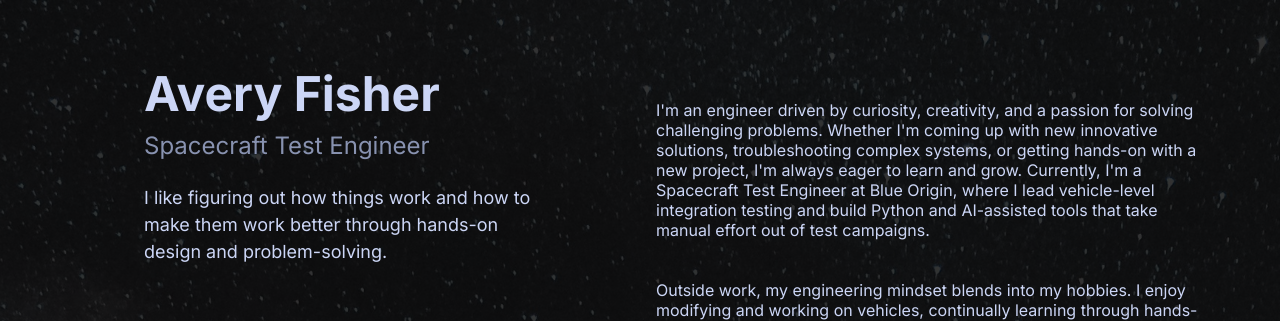
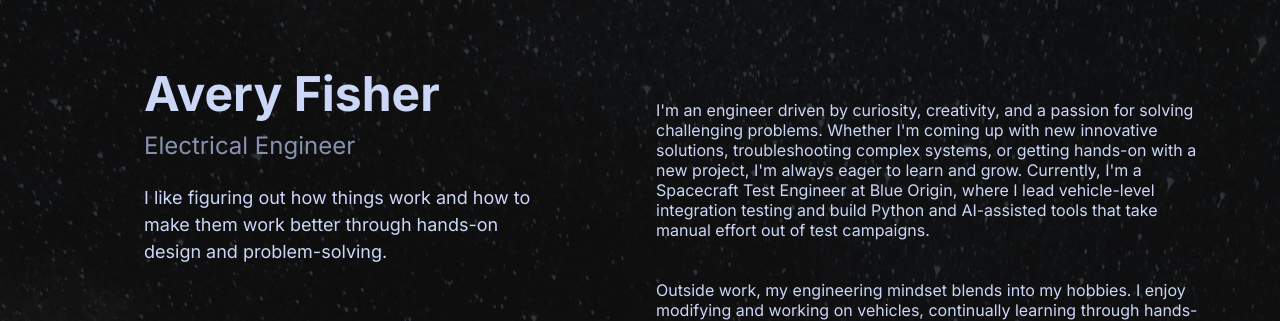
Before and after one commit to afisher97/personalSite, a Flask app: page / in a window 1280 px wide. Shown: the top 321 px of the page. Run offline with Flask 3, Linux system fonts and the light colour scheme.

Commit message:
Revert header subtitle to Electrical Engineer
Co-Authored-By: Claude Opus 5.5 <noreply@anthropic.com>

```diff
--- a/templates/base.html
+++ b/templates/base.html
@@ -26,7 +26,7 @@
         <!-- Left Sidebar -->
         <aside class="sidebar">
             <h1 class="name">Avery Fisher</h1>
-            <h2 class="subtitle">Spacecraft Test Engineer</h2>
+            <h2 class="subtitle">Electrical Engineer</h2>
             <p class="intro">I like figuring out how things work and how to make them work better through hands-on design and problem-solving.</p>
             <nav class="nav">
              <ul>
```
